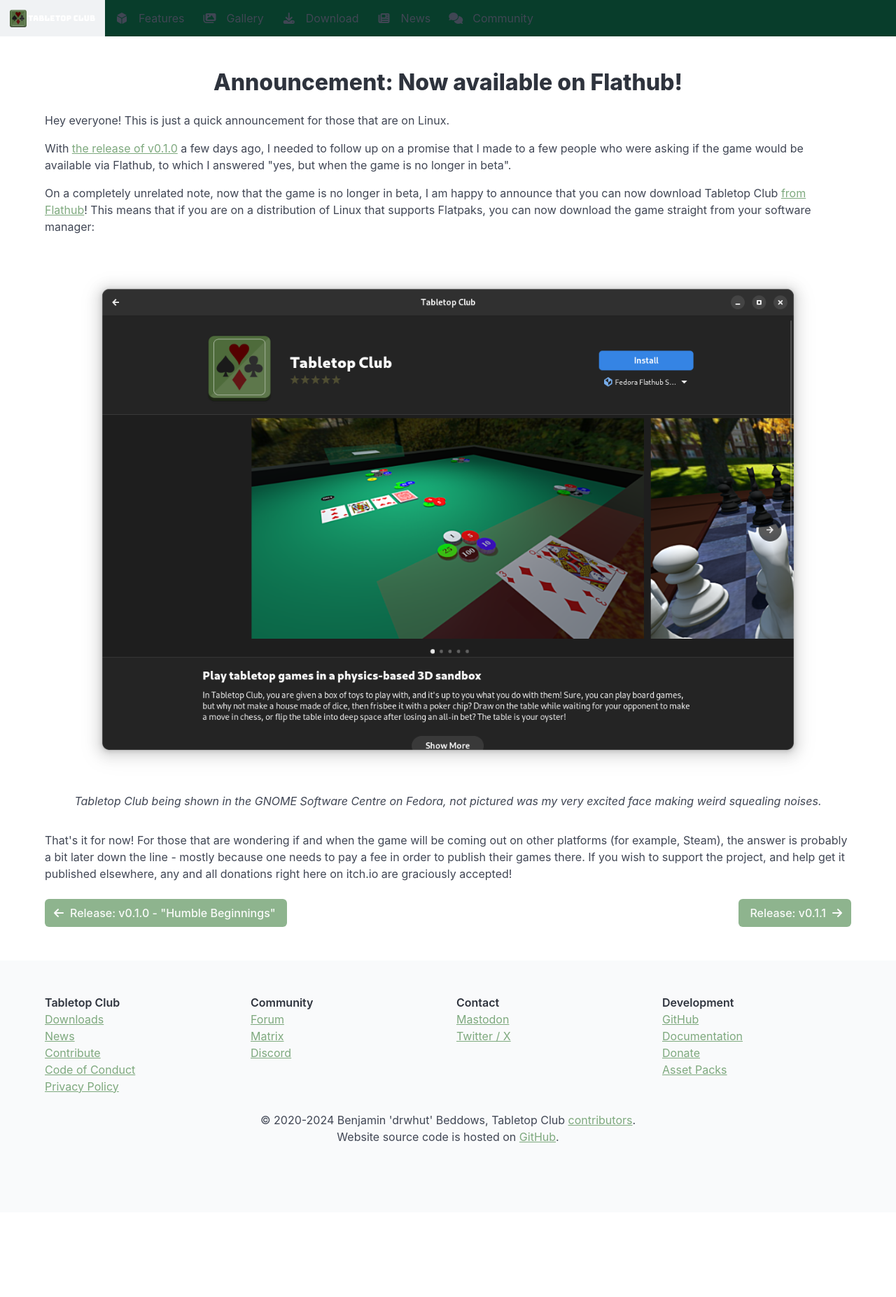
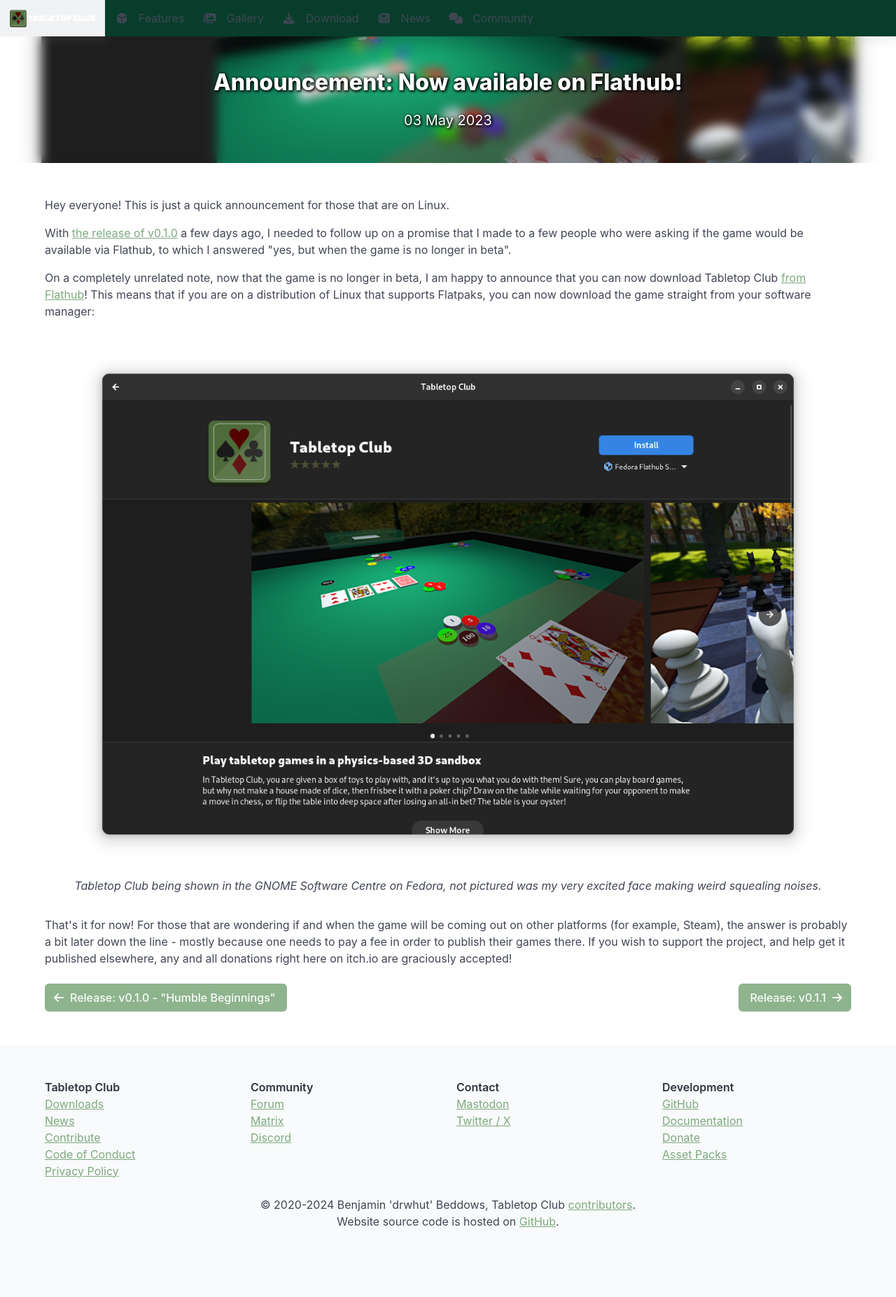
Before and after one commit to drwhut/tabletop_club_website, a Jekyll site: the page built from _posts/2023-05-03-flathub-release.html, in a window 1280 px wide. Shown: the whole page at 70% size. Built offline with Jekyll 4.4.1, drawn with Linux system fonts in a browser that asks for light colours; nearby versions of some CDN libraries; before the commit the page ends 1733 px from its top, so only the background shows below that.

Commit message:
Added small hero section to each post with the thumbnail.

```diff
--- a/_layouts/post.html
+++ b/_layouts/post.html
@@ -8,8 +8,15 @@
         {%- break -%}
     {%- endif -%}
 {%- endfor -%}
+<section class="hero" style="background-image: url('/assets/images/{{ page.thumbnail }}');">
+    <div class="hero-body blur-behind">
+        <div class="container has-text-centered">
+            <p class="title is-spaced">{{ page.title }}</p>
+            <p class="subtitle">{{ page.date | date_to_long_string }}</p>
+        </div>
+    </div>
+</section>
 <section class="section">
-    <h1 class="title has-text-centered">{{ page.title }}</h1>
     <div class="container">
         <div class="content">
             {{ content }}
--- a/assets/css/theme.css
+++ b/assets/css/theme.css
@@ -48,3 +48,7 @@
     --bulma-white-l: 51%;
     --bulma-white-invert-l: 100%;
 }
+
+.blur-behind {
+    backdrop-filter: blur(8px);
+}
```
